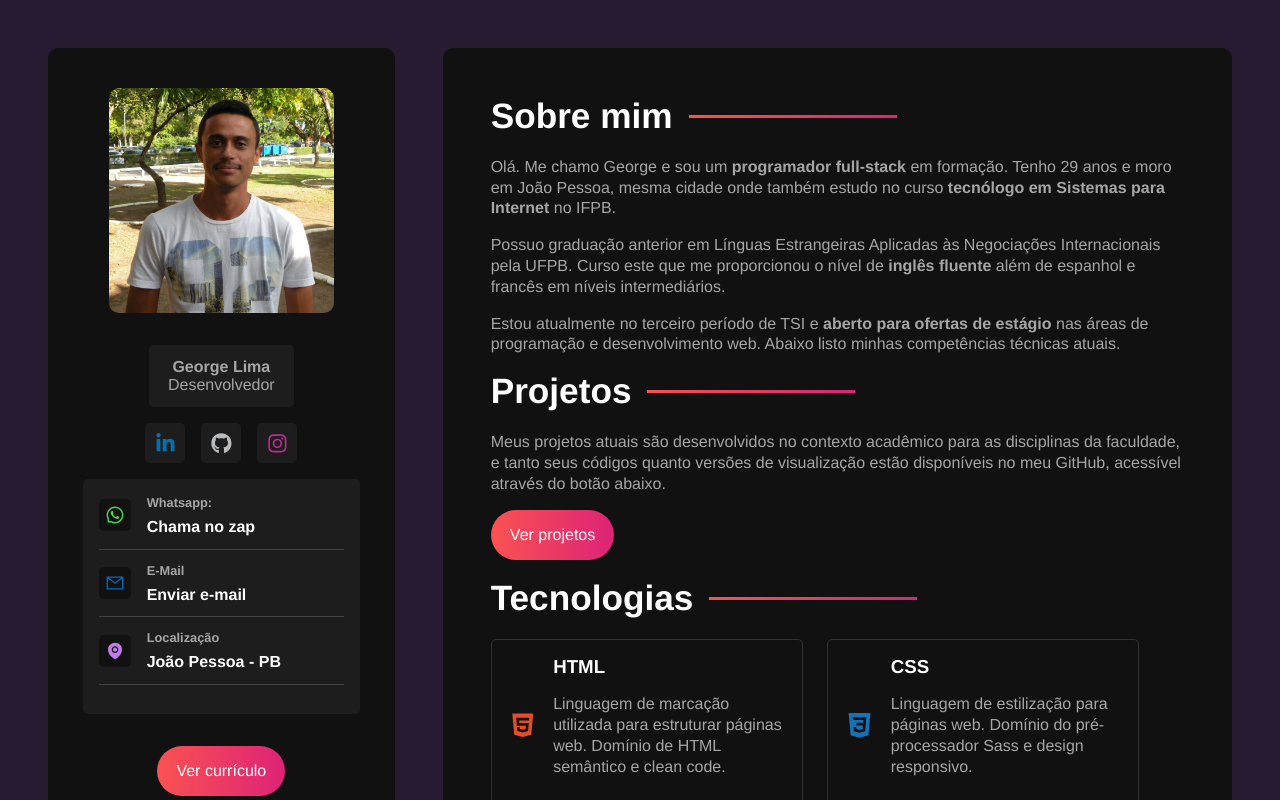
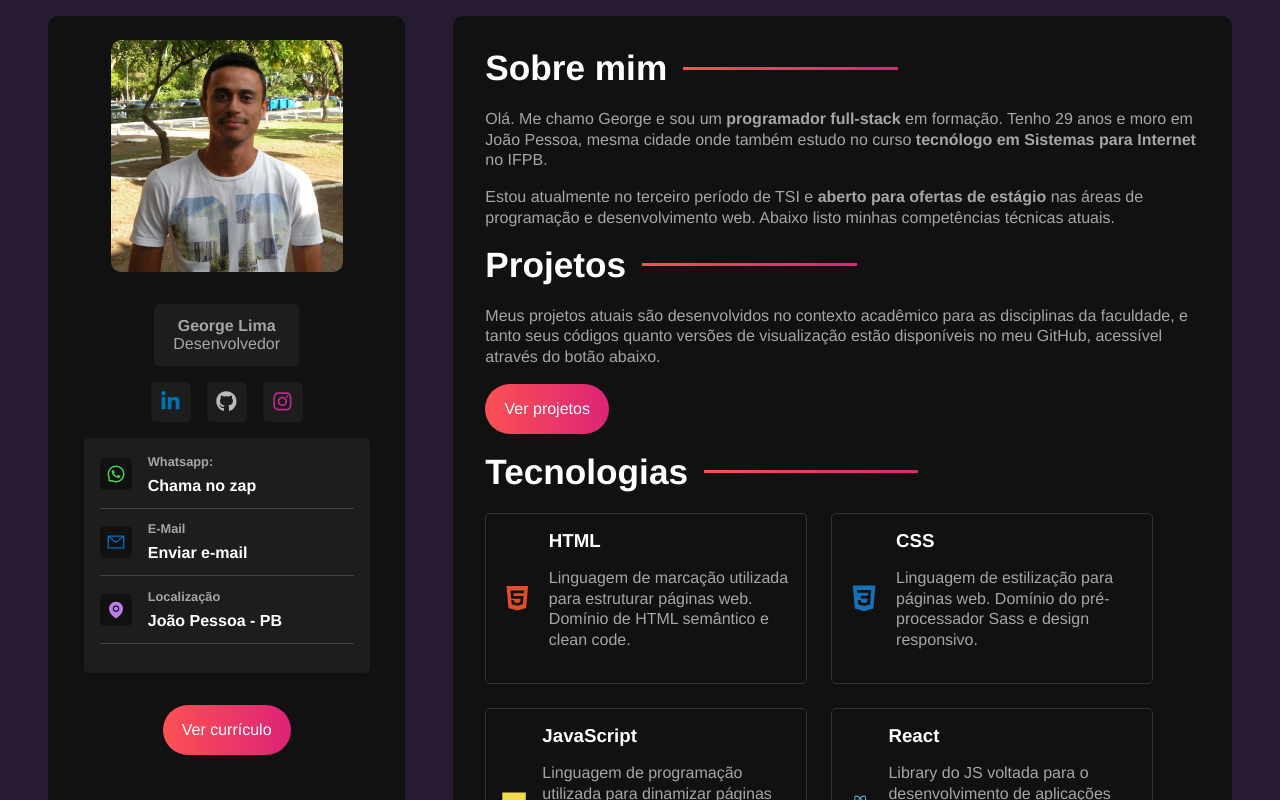
Before and after one commit to GeorgeLimaDev/MinhaLandingPage, a React (Vite) app: page / in a window 1280 px wide. Shown: the top 800 px of the page. Built offline with nearby package versions, Linux system fonts and the light colour scheme.

Commit message:
Corrigindo detalhes do conteúdo.

```diff
--- a/src/components/AboutContainer.jsx
+++ b/src/components/AboutContainer.jsx
@@ -3,7 +3,6 @@ const AboutContainer = () => {
     <section className="about-container">
         <h2>Sobre mim</h2>
         <p>Olá. Me chamo George e sou um <b>programador full-stack</b> em formação. Tenho 29 anos e moro em João Pessoa, mesma cidade onde também estudo no curso <b>tecnólogo em Sistemas para Internet</b> no IFPB.</p>
-        <p>Possuo graduação anterior em Línguas Estrangeiras Aplicadas às Negociações Internacionais pela UFPB. Curso este que me proporcionou o nível de <b>inglês fluente</b> além de espanhol e francês em níveis intermediários.</p>
         <p>Estou atualmente no terceiro período de TSI e <b>aberto para ofertas de estágio</b> nas áreas de programação e desenvolvimento web. Abaixo listo minhas competências técnicas atuais.</p>
     </section>
   )
--- a/src/styles/components/maincontent.sass
+++ b/src/styles/components/maincontent.sass
@@ -5,7 +5,8 @@
     background-color: variables.$bg-color
     flex: 2 1 0
     border-radius: variables.$container-border-radius
-    padding: 3rem
+    padding: 2rem
+    margin-top: -2rem
 
     section
         display: flex
--- a/src/styles/components/sidebar.sass
+++ b/src/styles/components/sidebar.sass
@@ -10,7 +10,8 @@
     align-items: center
     text-align: center
     position: relative
-    padding: 3rem 0
+    padding: 2rem 0
+    margin-top: -2rem
 
     img
         max-width: 65%
```
